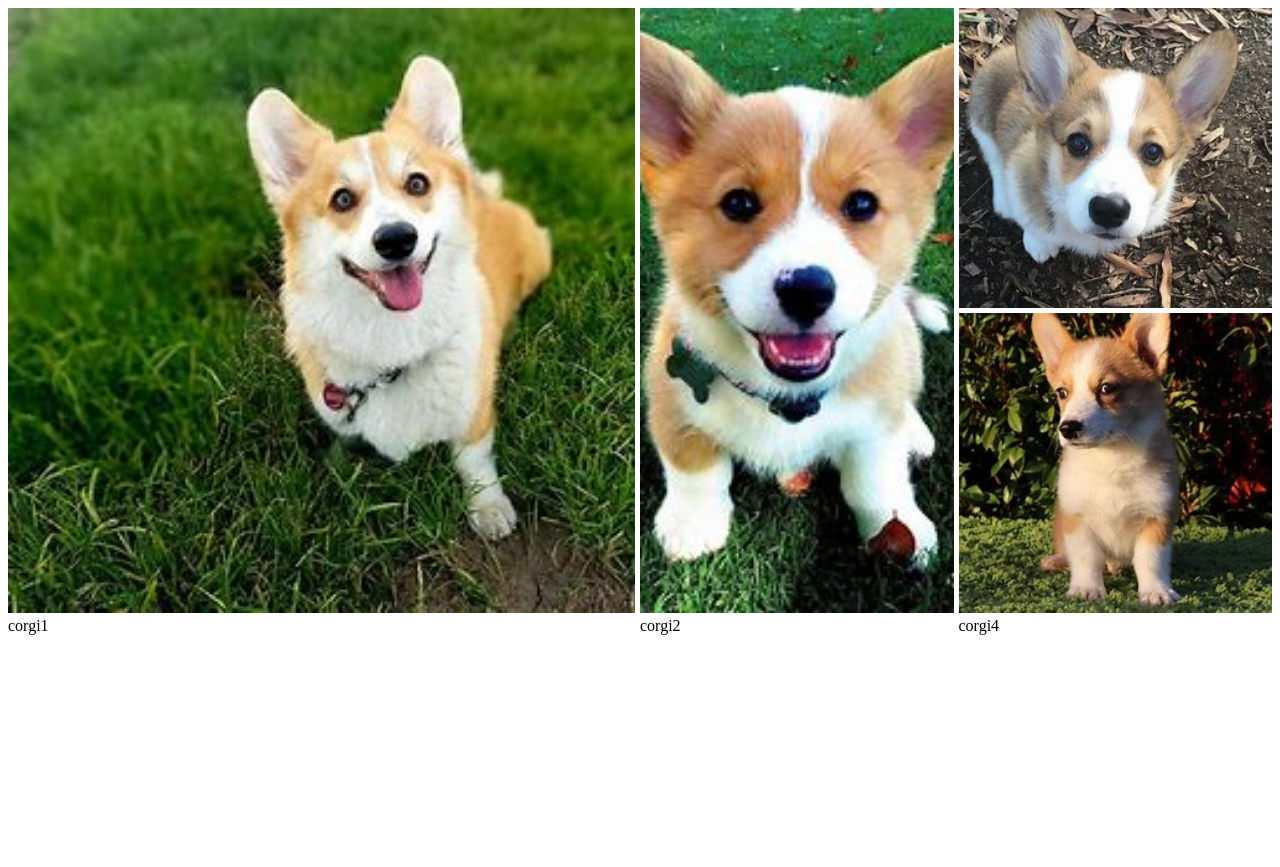
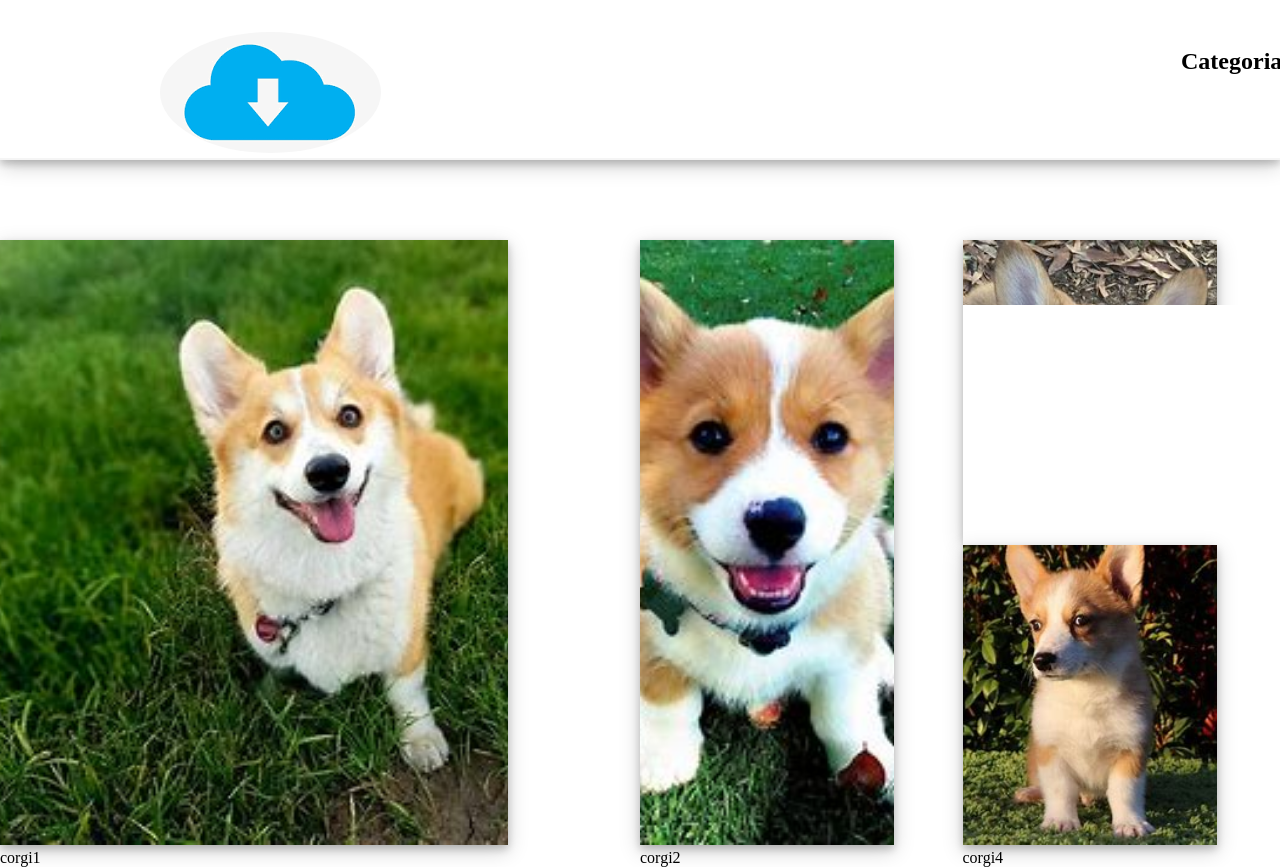
Before and after one commit to IcaroAndries/template-e-commerce, a React (Vite) app: page / in a window 1280 px wide. Before the commit the page ends 800 px from the top, so only its background shows below. Built offline with nearby package versions, Linux system fonts and the light colour scheme.

Commit message:
feat: Header add and adjusting on SASS

```diff
--- a/src/App.sass
+++ b/src/App.sass
@@ -0,0 +1,6 @@
+*
+  margin:0
+  padding:0
+  background:#fff
+  box-sizing: border-box
+  scroll-behavior: smooth
--- a/src/App.tsx
+++ b/src/App.tsx
@@ -1,5 +1,4 @@
 import './App.sass'
-import { Navbar, Main, Footer } from './components'
 import Home from './pages/home'
 
 function App() {
--- /dev/null
+++ b/src/pages/home/components/header/index.tsx
@@ -0,0 +1,17 @@
+import "./style.sass";
+import logo from '../../../../../public/imgs/logo.png';
+
+function Header() {
+  return (
+    <header className="header-container">
+        <div className="company-logo"><a href="www.google.com"><img src={logo} alt="logo"/></a></div>
+        <div className="header-menu">
+          <a href="www.google.com" className="menu-header-item">Categorias</a>
+          <a href="www.google.com" className="menu-header-item">Produtos</a>
+          <a href="www.google.com" className="menu-header-item">Carrinho</a>
+        </div>
+    </header>
+  )
+}
+
+export default Header
--- /dev/null
+++ b/src/pages/home/components/header/style.sass
@@ -0,0 +1,32 @@
+.header-container
+      display: grid
+      grid-template-areas:'logo menu-header'
+      background-color: #fff
+      position: fixed
+      width: 100%
+      height: 20%
+      border-bottom: 2px solid #f5f5f5
+      box-shadow: 0 4px 8px 0 rgba(0, 0, 0, 0.2), 0 6px 20px 0 rgba(0, 0, 0, 0.19)
+
+.company-logo
+      grid-area: logo
+      a img
+        margin-left: 10em
+        margin-top: 2em
+        border-radius: 100%
+
+.header-menu
+      grid-area: menu-header
+      padding-top: 3em
+      margin-left: 50em
+      .menu-header-item
+        margin-right: 2em
+        font-size: 1.5em
+        font-weight: bold
+        transition: background-color 0.5s
+        &:link
+            text-decoration: none
+            color: #000
+        &:hover
+            text-decoration: underline
+            opacity: 0.7
--- a/src/pages/home/components/hero/style.sass
+++ b/src/pages/home/components/hero/style.sass
@@ -4,12 +4,18 @@
     gap: 5px
     grid-template-columns: 2fr 1fr 1fr
     grid-template-rows: 300px 300px
+    background-color: #fff
 
 .feature
     img
         object-fit: cover
-        width: 100%
+        width: 80%
         height: 100%
+        box-shadow: 0 4px 8px 0 rgba(0, 0, 0, 0.2), 0 6px 20px 0 rgba(0, 0, 0, 0.19)
+        margin-top: 15em
+        transition: opacity 0.5s
+        &:hover
+            opacity: 0.7
 
 .image-1
     grid-area: image-1
--- a/src/pages/home/components/index.ts
+++ b/src/pages/home/components/index.ts
@@ -1,3 +1,6 @@
+import Header from "./header";
 import Hero from "./hero";
 
+
+export { Header }
 export { Hero }
--- a/src/pages/home/index.tsx
+++ b/src/pages/home/index.tsx
@@ -1,8 +1,9 @@
-import { Hero } from "./components"
+import { Header, Hero } from "./components"
 
 function Home() {
   return (
     <>
+        <Header />
         <Hero />
     </>
   )
```
Also changed, not shown: package.json (+8 -1 lines), .eslintrc.cjs (added), public/imgs/logo.png (added), 1 other file (tests, documents, lock files or other folders).
